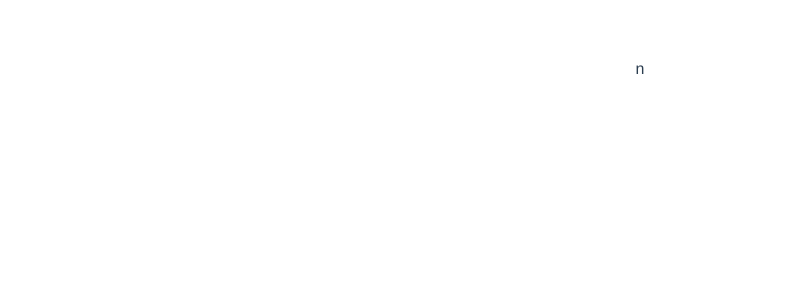
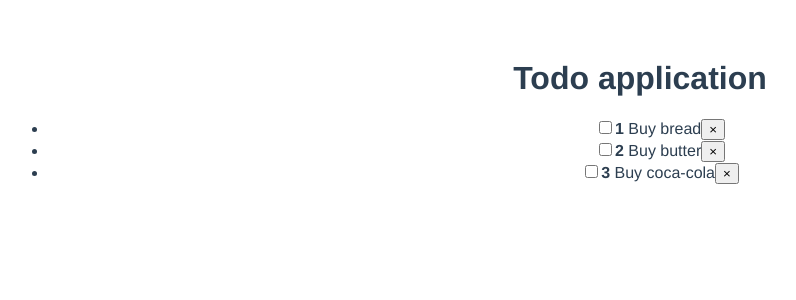
Before and after one commit to RavilBoyukzade/todo-list, a Vue app: page / in a window 1280 px wide. Shown: the top 300 px of the page, without its empty margins (0-796 px from the left). Built offline with nearby package versions, Linux system fonts and the light colour scheme.

Commit message:
Add List & Items comps and prop v-for v-bind logic

```diff
--- a/src/App.vue
+++ b/src/App.vue
@@ -1,11 +1,26 @@
 <template>
-  <div id="app"></div>n
+  <div id="app">
+    <h1>Todo application</h1>
+    <TodoList v-bind:todos="todos" />
+  </div>
 </template>
 
 <script>
+import TodoList from "@/components/TodoList.vue";
 export default {
   name: "App",
-  components: {},
+  data() {
+    return {
+      todos: [
+        { id: 1, title: "Buy bread", compleated: false },
+        { id: 2, title: "Buy butter", compleated: false },
+        { id: 3, title: "Buy coca-cola", compleated: false },
+      ],
+    };
+  },
+  components: {
+    TodoList,
+  },
 };
 </script>
 
--- /dev/null
+++ b/src/components/TodoItem.vue
@@ -0,0 +1,23 @@
+<template>
+  <div>
+    <li>
+       <span>
+           <input type="checkbox" >
+           <strong>{{todo.id}}</strong>
+           {{todo.title}}
+       </span>
+       <button>&times;</button>
+    </li>
+  </div>
+</template>
+
+<script>
+export default {
+    props:{
+        todo:{
+            type:Object,
+            required:true
+        }
+    }
+}
+</script>
--- /dev/null
+++ b/src/components/TodoList.vue
@@ -0,0 +1,22 @@
+<template>
+    <div>
+      <ul>
+          <TodoItem
+          v-for="todo of todos" :key="todo"
+          v-bind:todo="todo"/>
+      </ul>
+    </div>
+</template>
+
+<script>
+import TodoItem from '@/components/TodoItem'
+export default{
+    props: ['todos'],
+   components:{
+        TodoItem
+   }
+}
+</script>
+<style scoped>
+
+</style>
```
